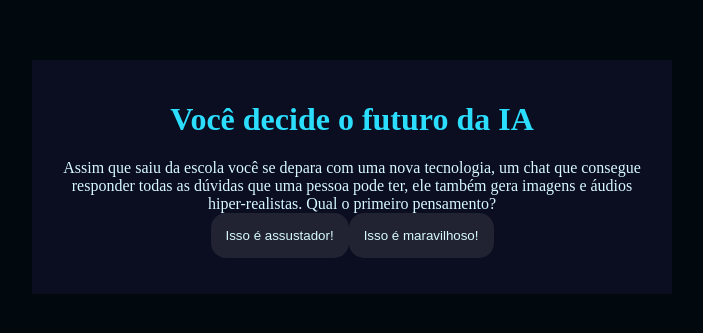
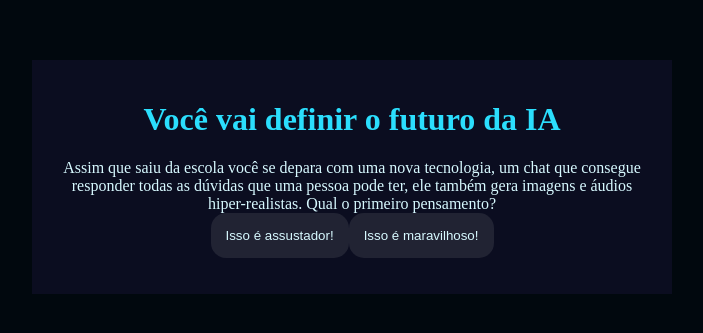
Before and after one commit to ericabobato/Alexandrino, a plain HTML site: page index.html in a window 1280 px wide. Shown: the part 231-564 px from the top of the page, without its empty margins (288-991 px from the left). Drawn offline with Linux system fonts and the light colour scheme.

Commit message:
Update index.html

```diff
--- a/index.html
+++ b/index.html
@@ -8,7 +8,7 @@
 </head>
 <body>
     <div class="caixa-principal">
-        <h1>Você decide o futuro da IA</h1>
+        <h1>Você vai definir o futuro da IA</h1>
         <div class="caixa-perguntas"></div>
         <div class="caixa-alternativas"></div>
         <div class="caixa-resultado">
```
